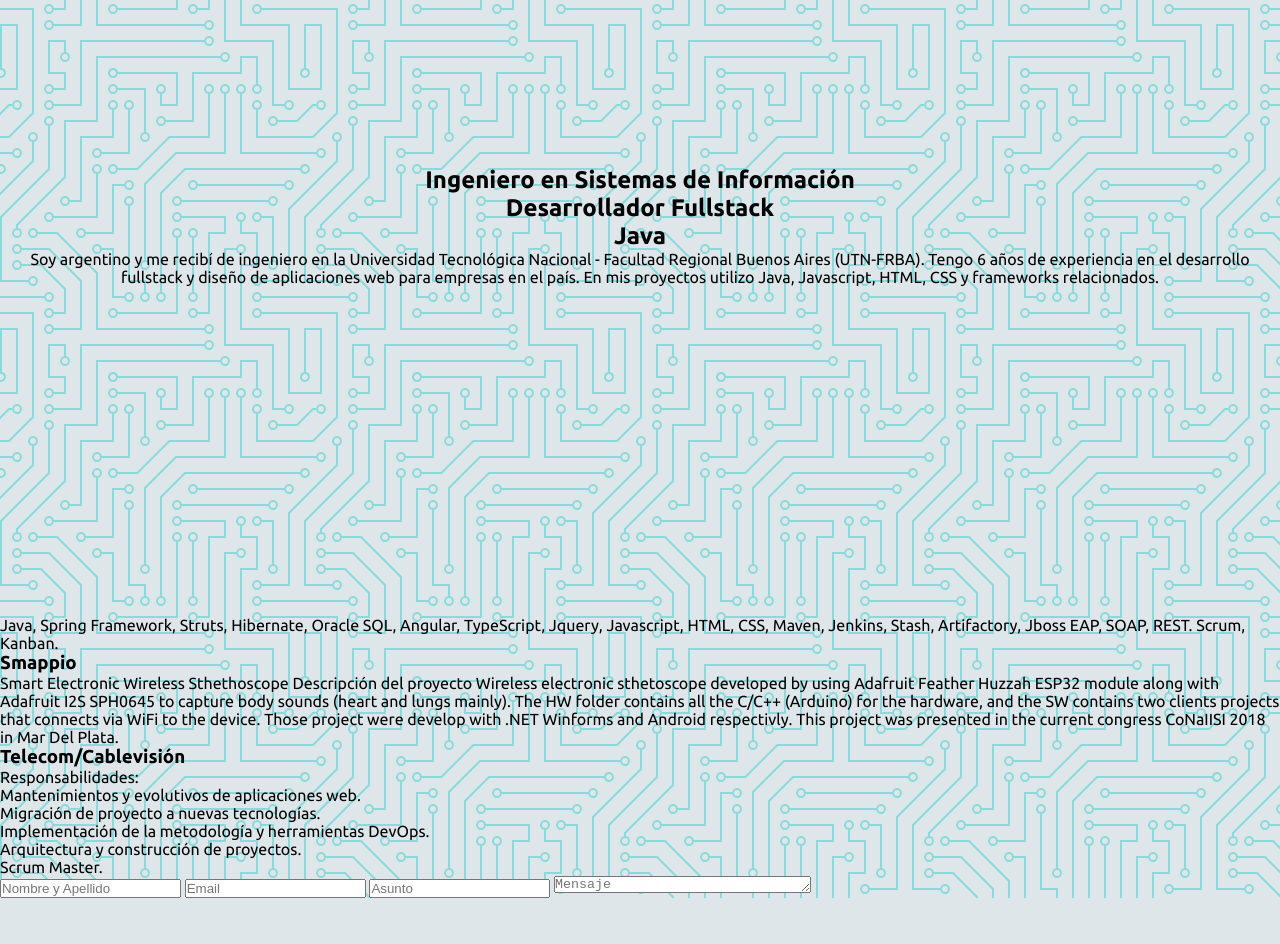
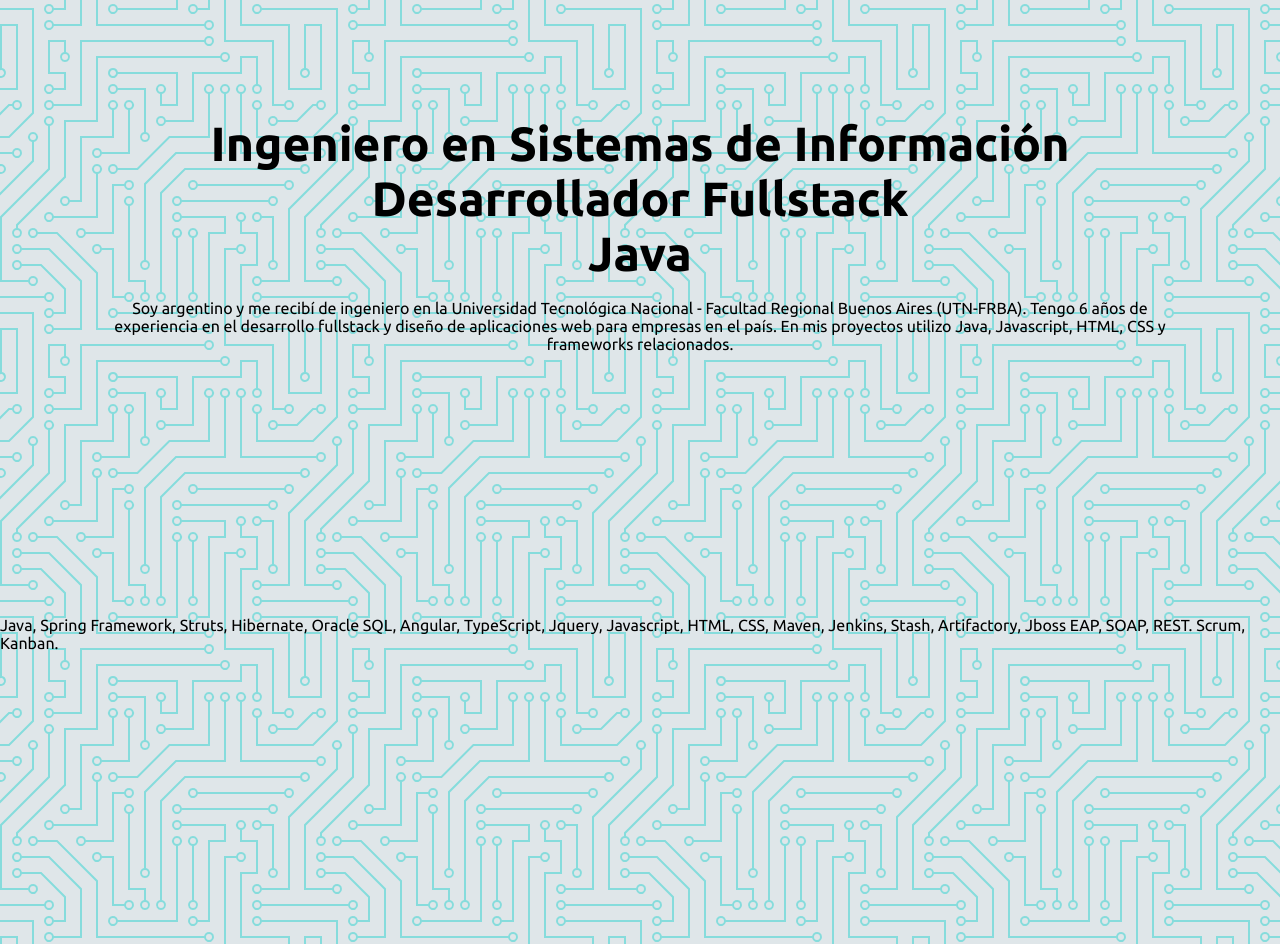
Before and after one commit to nicmora/nicmora-web, a plain HTML site: page index.html in a window 1280 px wide. Shown: the part 232-1176 px from the top of the page. Before the commit the page ends 1130 px from the top, so only its background shows below. Drawn offline with Linux system fonts and the light colour scheme.

Commit message:
Tamaño de secciones

```diff
--- a/css/style.css
+++ b/css/style.css
@@ -77,13 +77,40 @@ a {
 
 .about__container {
   position: relative;
-  top: 40%;
-  padding: 30px;
+  top: 25%;
+  padding: 100px;
   text-align: center;
 }
 
 .about__title {
+  font-size: 3rem;
 }
 
 .about__desc {
+  font-size: 1rem;
 }
+
+/* Skills */
+.skills {
+  height: 100vh;
+}
+
+/* Projects */
+.projects {
+  height: 100vh;
+}
+
+/* Experience */
+.experience {
+  height: 100vh;
+}
+
+/* Contact */
+.contact {
+  height: 100vh;
+}
+
+/* Footer */
+.footer {
+  height: 100vh;
+}
--- a/index.html
+++ b/index.html
@@ -66,6 +66,7 @@
           <br />
           Java
         </h1>
+        <br>
         <p class="about__desc">
           Soy argentino y me recibí de ingeniero en la Universidad Tecnológica Nacional - Facultad Regional Buenos Aires
           (UTN-FRBA). Tengo 6 años de experiencia en el desarrollo fullstack y diseño de aplicaciones web para empresas
@@ -75,13 +76,13 @@
     </section>
 
     <!-- Habilidades -->
-    <section>
+    <section class="skills">
       Java, Spring Framework, Struts, Hibernate, Oracle SQL, Angular, TypeScript, Jquery, Javascript, HTML, CSS, Maven,
       Jenkins, Stash, Artifactory, Jboss EAP, SOAP, REST. Scrum, Kanban.
     </section>
 
     <!-- Proyectos -->
-    <section>
+    <section class="projects">
       <h3>Smappio</h3>
       <p>
         Smart Electronic Wireless Sthethoscope Descripción del proyecto Wireless electronic sthetoscope developed by
@@ -93,7 +94,7 @@
     </section>
 
     <!-- Experiencia -->
-    <section>
+    <section class="experience">
       <h3><img src="" alt="" /><img src="" alt="" />Telecom/Cablevisión</h3>
       <p>Responsabilidades:</p>
       <ul>
@@ -106,7 +107,7 @@
     </section>
 
     <!-- Contacto -->
-    <section>
+    <section class="contact">
       <form>
         <input type="text" name="" id="" placeholder="Nombre y Apellido" />
         <input type="email" name="" id="" placeholder="Email" />
@@ -116,6 +117,6 @@
     </section>
 
     <!-- Footer -->
-    <footer></footer>
+    <footer class="footer">footer</footer>
   </body>
 </html>
```
